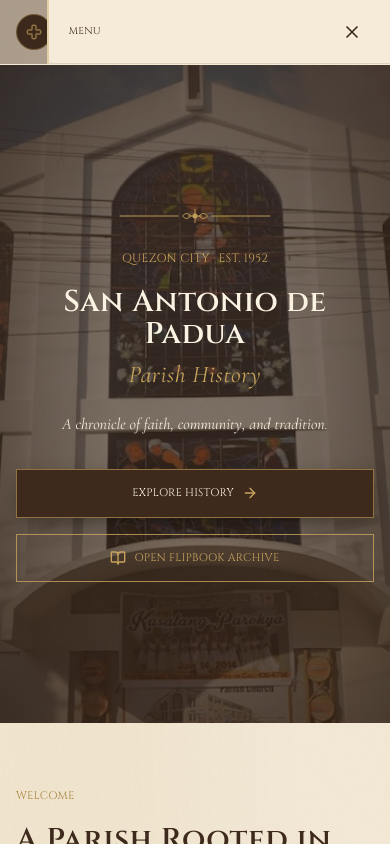
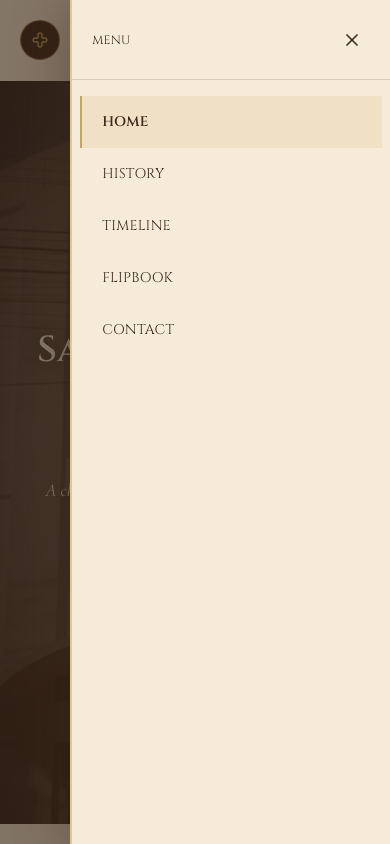
Before and after one commit to Ranyeelll/SADP-sample, a React (Vite) app: page / in a window 390 px wide. Both pictures are taken after a click on the button "Open menu". Shown: the top 844 px of the page. Built offline with nearby package versions, Linux system fonts and the light colour scheme.

Commit message:
refactor: enhance Navbar and PageHero components for improved styling and responsiveness

```diff
--- a/src/components/Navbar.tsx
+++ b/src/components/Navbar.tsx
@@ -1,155 +1,188 @@
-import React, { useEffect, useState } from 'react';
-import { Link, NavLink, useLocation } from 'react-router-dom';
-import { motion, AnimatePresence } from 'framer-motion';
-import { Menu, X, Cross } from 'lucide-react';
+import React, { useEffect, useState } from 'react'
+import { Link, NavLink, useLocation } from 'react-router-dom'
+import { motion, AnimatePresence } from 'framer-motion'
+import { Menu, X, Cross } from 'lucide-react'
 const links = [
   {
     to: '/',
-  label: 'Home'
+    label: 'Home',
   },
   {
     to: '/history',
-  label: 'History'
+    label: 'History',
   },
   {
     to: '/timeline',
-  label: 'Timeline'
+    label: 'Timeline',
   },
   {
     to: '/flipbook',
-  label: 'Flipbook'
+    label: 'Flipbook',
   },
   {
     to: '/contact',
-  label: 'Contact'
-}];
-
+    label: 'Contact',
+  },
+]
 export function Navbar() {
-  const [open, setOpen] = useState(false);
-  const [scrolled, setScrolled] = useState(false);
-  const location = useLocation();
+  const [open, setOpen] = useState(false)
+  const [scrolled, setScrolled] = useState(false)
+  const location = useLocation()
   useEffect(() => {
-    const onScroll = () => setScrolled(window.scrollY > 8);
-    onScroll();
-    window.addEventListener('scroll', onScroll);
-    return () => window.removeEventListener('scroll', onScroll);
-  }, []);
+    const onScroll = () => setScrolled(window.scrollY > 8)
+    onScroll()
+    window.addEventListener('scroll', onScroll)
+    return () => window.removeEventListener('scroll', onScroll)
+  }, [])
   useEffect(() => {
-    setOpen(false);
-  }, [location.pathname]);
+    setOpen(false)
+  }, [location.pathname])
+  // Lock body scroll when drawer open
+  useEffect(() => {
+    if (open) {
+      document.body.style.overflow = 'hidden'
+    } else {
+      document.body.style.overflow = ''
+    }
+    return () => {
+      document.body.style.overflow = ''
+    }
+  }, [open])
   return (
+    <>
       <header
-      className={`sticky top-0 z-40 w-full transition-all duration-300 ${scrolled ? 'bg-parchment/95 backdrop-blur border-b border-brown/15 shadow-[0_2px_12px_-6px_rgba(62,42,28,0.25)]' : 'bg-parchment/80 backdrop-blur-sm border-b border-transparent'}`}>
-
-      <div className="max-w-7xl mx-auto px-4 sm:px-5 md:px-8 h-16 md:h-20 flex items-center justify-between gap-3">
+        className={`sticky top-0 z-40 w-full transition-all duration-300 ${scrolled ? 'bg-parchment/95 backdrop-blur border-b border-brown/15 shadow-[0_2px_12px_-6px_rgba(62,42,28,0.25)]' : 'bg-parchment/80 backdrop-blur-sm border-b border-transparent'}`}
+      >
+        <div className="max-w-7xl mx-auto px-5 md:px-8 h-20 flex items-center justify-between">
           <Link to="/" className="flex items-center gap-3 group">
-          <div className="w-9 h-9 md:w-10 md:h-10 rounded-full bg-brown-dark border border-gold/60 flex items-center justify-center text-gold group-hover:bg-brown transition-colors flex-shrink-0">
+            <div className="w-10 h-10 rounded-full bg-brown-dark border border-gold/60 flex items-center justify-center text-gold group-hover:bg-brown transition-colors">
               <Cross className="w-4 h-4" strokeWidth={2.2} />
             </div>
-          <div className="leading-tight min-w-0">
-            <div className="font-display text-[10px] sm:text-[11px] md:text-xs tracking-[0.24em] sm:tracking-[0.3em] uppercase text-brown-dark truncate max-w-[52vw] sm:max-w-none">
+            <div className="leading-tight">
+              <div className="font-display text-[11px] md:text-xs tracking-[0.3em] uppercase text-brown-dark">
                 San Antonio de Padua
               </div>
-            <div className="font-cormorant italic text-[11px] sm:text-xs md:text-sm text-brown/70 -mt-0.5 truncate max-w-[52vw] sm:max-w-none">
+              <div className="font-cormorant italic text-xs md:text-sm text-brown/80 -mt-0.5">
                 Parish · Quezon City
               </div>
             </div>
           </Link>
 
           <nav className="hidden md:flex items-center gap-1">
-          {links.map((l) =>
+            {links.map((l) => (
               <NavLink
                 key={l.to}
                 to={l.to}
                 end={l.to === '/'}
                 className={({ isActive }) =>
-            `relative px-4 py-2 font-display text-[11px] tracking-[0.28em] uppercase transition-colors ${isActive ? 'text-brown-dark' : 'text-brown/70 hover:text-brown-dark'}`
-            }>
-
-              {({ isActive }) =>
+                  `relative px-4 py-2 font-display text-[11px] tracking-[0.28em] uppercase transition-colors ${isActive ? 'text-brown-dark' : 'text-brown/80 hover:text-brown-dark'}`
+                }
+              >
+                {({ isActive }) => (
                   <>
                     {l.label}
                     <span
-                className={`absolute left-4 right-4 -bottom-0.5 h-[2px] transition-all duration-300 ${isActive ? 'bg-gold opacity-100' : 'bg-gold opacity-0'}`} />
-
+                      className={`absolute left-4 right-4 -bottom-0.5 h-[2px] transition-all duration-300 ${isActive ? 'bg-gold opacity-100' : 'bg-gold opacity-0'}`}
+                    />
                   </>
-            }
+                )}
               </NavLink>
-          )}
+            ))}
           </nav>
 
           <button
             onClick={() => setOpen(true)}
             aria-label="Open menu"
-          className="md:hidden p-2 text-brown-dark flex-shrink-0">
-
+            className="md:hidden p-2 text-brown-dark"
+          >
             <Menu className="w-6 h-6" />
           </button>
         </div>
+      </header>
 
+      {/* Mobile drawer — rendered OUTSIDE the sticky/backdrop-blur header
+              so its `position: fixed` is relative to the viewport, not trapped
+              inside a containing block created by backdrop-filter. */}
       <AnimatePresence>
-        {open &&
-        <>
+        {open && (
+          <div className="md:hidden">
             <motion.div
               initial={{
-              opacity: 0
+                opacity: 0,
               }}
               animate={{
-              opacity: 1
+                opacity: 1,
               }}
               exit={{
-              opacity: 0
+                opacity: 0,
               }}
               onClick={() => setOpen(false)}
-            className="fixed inset-0 bg-brown-dark/40 z-50 md:hidden" />
-
-            <motion.div
+              className="fixed inset-0 z-[100]"
+              style={{
+                backgroundColor: 'rgba(43, 27, 15, 0.55)',
+              }}
+            />
+            <motion.aside
               initial={{
-              x: '100%'
+                x: '100%',
               }}
               animate={{
-              x: 0
+                x: 0,
               }}
               exit={{
-              x: '100%'
+                x: '100%',
               }}
               transition={{
                 type: 'tween',
                 duration: 0.35,
-              ease: [0.32, 0.72, 0, 1]
+                ease: [0.32, 0.72, 0, 1],
               }}
-            className="fixed top-0 right-0 bottom-0 w-[88%] max-w-sm bg-parchment z-50 md:hidden flex flex-col border-l-2 border-gold/40 overflow-y-auto">
-
-              <div className="flex items-center justify-between px-5 h-16 border-b border-brown/15 flex-shrink-0">
-                <span className="font-display text-[10px] tracking-[0.28em] uppercase text-brown-dark">
+              style={{
+                backgroundColor: '#F5EBD8',
+              }}
+              className="fixed top-0 right-0 bottom-0 w-[82%] max-w-sm z-[110] flex flex-col border-l-2 border-gold/50 shadow-[0_0_60px_rgba(62,42,28,0.5)]"
+            >
+              <div
+                className="flex items-center justify-between px-5 h-20 border-b border-brown/20"
+                style={{
+                  backgroundColor: '#F5EBD8',
+                }}
+              >
+                <span className="font-display text-xs tracking-[0.3em] uppercase text-brown-dark">
                   Menu
                 </span>
                 <button
                   onClick={() => setOpen(false)}
                   aria-label="Close menu"
-                className="p-2 text-brown-dark">
-
+                  className="p-2 text-brown-dark hover:text-gold-dark transition-colors"
+                >
                   <X className="w-5 h-5" />
                 </button>
               </div>
-              <nav className="flex flex-col px-2 py-5">
-                {links.map((l) =>
+
+              <nav
+                className="flex flex-col flex-1 px-2 py-4"
+                style={{
+                  backgroundColor: '#F5EBD8',
+                }}
+              >
+                {links.map((l) => (
                   <NavLink
                     key={l.to}
                     to={l.to}
                     end={l.to === '/'}
                     className={({ isActive }) =>
-                `px-5 py-3.5 font-display tracking-[0.22em] uppercase text-[13px] border-l-2 transition-colors ${isActive ? 'border-gold text-brown-dark bg-gold/10' : 'border-transparent text-brown/70 hover:text-brown-dark hover:bg-brown/5'}`
-                }>
-
+                      `px-5 py-4 font-display tracking-[0.25em] uppercase text-sm border-l-2 transition-colors ${isActive ? 'border-gold text-brown-dark bg-gold/15 font-semibold' : 'border-transparent text-brown-dark hover:text-gold-dark hover:bg-brown/5'}`
+                    }
+                  >
                     {l.label}
                   </NavLink>
+                ))}
+              </nav>
+            </motion.aside>
+          </div>
         )}
-              </nav>
-            </motion.div>
+      </AnimatePresence>
     </>
+  )
 }
-      </AnimatePresence>
-    </header>);
-
-}
--- a/src/components/PageHero.tsx
+++ b/src/components/PageHero.tsx
@@ -14,9 +14,9 @@ interface Props {
 }
 export function PageHero({ eyebrow, title, subtitle, crumbs }: Props) {
   return (
-    <section className="relative px-4 sm:px-6 md:px-8 pt-10 sm:pt-14 md:pt-24 pb-8 sm:pb-10 md:pb-16 text-center">
+    <section className="relative px-6 md:px-8 pt-16 md:pt-24 pb-12 md:pb-16 text-center">
       {crumbs && crumbs.length > 0 &&
-      <nav className="flex flex-wrap items-center justify-center gap-x-1.5 gap-y-2 mb-6 sm:mb-8 font-display text-[9px] sm:text-[10px] tracking-[0.24em] sm:tracking-[0.28em] uppercase text-brown/80 max-w-3xl mx-auto">
+      <nav className="flex items-center justify-center gap-1.5 mb-8 font-display text-[10px] tracking-[0.28em] uppercase text-brown/80">
           {crumbs.map((c, i) =>
         <Fragment key={i}>
               {c.to ?
@@ -38,28 +38,29 @@ export function PageHero({ eyebrow, title, subtitle, crumbs }: Props) {
       }
 
       {eyebrow &&
-      <p className="font-display text-[10px] md:text-xs tracking-[0.34em] sm:tracking-[0.4em] uppercase text-gold-dark mb-3 sm:mb-4 px-2">
+      <p className="font-display text-[11px] md:text-xs tracking-[0.4em] uppercase text-gold-dark mb-4">
           {eyebrow}
         </p>
       }
 
       <h1
-        className="font-display text-3xl sm:text-4xl md:text-6xl text-brown-dark leading-[1.08] sm:leading-tight max-w-4xl mx-auto"
+        className="font-display text-4xl md:text-6xl text-brown-dark leading-tight"
         style={{
-          fontWeight: 600
+          fontWeight: 600,
+          textShadow: '0 1px 8px rgba(0,0,0,0.08)'
         }}>
 
         {title}
       </h1>
 
       {subtitle &&
-      <p className="font-cormorant italic text-lg sm:text-xl md:text-2xl text-charcoal/90 mt-4 sm:mt-5 max-w-xl md:max-w-2xl mx-auto leading-relaxed px-1 sm:px-0">
+      <p className="font-cormorant italic text-xl md:text-2xl text-charcoal/90 mt-5 max-w-2xl mx-auto leading-relaxed">
           {subtitle}
         </p>
       }
 
-      <div className="text-gold mt-6 sm:mt-8 flex justify-center">
-        <Ornament className="w-28 sm:w-40 h-5" />
+      <div className="text-gold mt-8 flex justify-center">
+        <Ornament className="w-40 h-5" />
       </div>
     </section>);
 
--- a/src/pages/FlipbookArchive.tsx
+++ b/src/pages/FlipbookArchive.tsx
@@ -25,7 +25,7 @@ export function FlipbookArchive() {
 
 
       {/* Closed book preview */}
-      <section className="px-4 sm:px-6 md:px-8 pb-16">
+      <section className="px-6 md:px-8 pb-16">
         <div className="max-w-5xl mx-auto grid md:grid-cols-2 gap-12 md:gap-16 items-center">
           <motion.div
             initial={{
@@ -52,7 +52,7 @@ export function FlipbookArchive() {
               }}>
 
               <div
-                className="relative w-[220px] h-[310px] sm:w-[260px] sm:h-[360px] md:w-[300px] md:h-[420px]"
+                className="relative w-[260px] h-[360px] md:w-[300px] md:h-[420px]"
                 style={{
                   transform: 'rotateY(-22deg) rotateX(4deg)',
                   transformStyle: 'preserve-3d'
@@ -62,7 +62,7 @@ export function FlipbookArchive() {
                 <div className="absolute inset-y-2 -right-2 w-3 bg-gradient-to-r from-parchment-light to-beige border-y border-brown/20" />
                 {/* Cover */}
                 <div
-                    className="absolute inset-0 border border-gold/40 flex flex-col items-center justify-center text-center px-6 sm:px-8"
+                    className="absolute inset-0 border border-gold/40 flex flex-col items-center justify-center text-center px-8"
                   style={{
                     background:
                     'linear-gradient(135deg, #5A3E2B 0%, #3E2A1C 60%, #5A3E2B 100%)',
@@ -70,16 +70,17 @@ export function FlipbookArchive() {
                     '0 30px 60px -15px rgba(62,42,28,0.55), inset 0 0 40px rgba(0,0,0,0.4)'
                   }}>
 
-                  <div className="text-gold mb-5 sm:mb-6">
-                    <Ornament className="w-24 sm:w-32 h-5" />
+                  <div className="text-gold mb-6">
+                    <Ornament className="w-32 h-5" />
                   </div>
-                  <p className="font-display text-[9px] sm:text-[10px] tracking-[0.32em] sm:tracking-[0.4em] uppercase text-gold/80 mb-3">
+                  <p className="font-display text-[10px] tracking-[0.4em] uppercase text-gold/80 mb-3">
                     A Sacred Chronicle
                   </p>
                   <h3
-                    className="font-display text-gold text-xl sm:text-2xl md:text-3xl leading-tight"
+                    className="font-display text-gold text-2xl md:text-3xl leading-tight"
                     style={{
-                      fontWeight: 600
+                      fontWeight: 600,
+                      textShadow: '0 1px 8px rgba(0,0,0,0.25)'
                     }}>
 
                     History of the Church
@@ -87,7 +88,7 @@ export function FlipbookArchive() {
                   <div className="text-gold/80 mt-6 mb-6">
                     <Flourish className="w-20 h-4" />
                   </div>
-                  <p className="font-cormorant italic text-parchment-light/70 text-xs sm:text-sm">
+                  <p className="font-cormorant italic text-parchment-light/70 text-sm">
                     San Antonio de Padua Parish
                   </p>
                 </div>
@@ -114,18 +115,18 @@ export function FlipbookArchive() {
               delay: 0.1
             }}>
 
-            <p className="font-display text-[10px] sm:text-[11px] tracking-[0.34em] sm:tracking-[0.4em] uppercase text-gold-dark mb-4">
+            <p className="font-display text-[11px] tracking-[0.4em] uppercase text-gold-dark mb-4">
               The Archive
             </p>
             <h2
-              className="font-display text-2xl sm:text-3xl md:text-4xl text-brown-dark mb-5 leading-tight"
+              className="font-display text-3xl md:text-4xl text-brown-dark mb-5 leading-tight"
               style={{
                 fontWeight: 600
               }}>
 
               Read it as you would a printed book.
             </h2>
-            <div className="font-body text-[1rem] sm:text-[1.05rem] md:text-[1.1rem] text-charcoal leading-[1.75] sm:leading-[1.8] space-y-4 mb-8">
+            <div className="font-body text-[1.1rem] text-charcoal leading-[1.8] space-y-4 mb-8">
               <p>
                 The Flipbook Archive gathers a compiled chronicle of the wider
                 history of the Catholic Church — from the apostolic age through
@@ -141,7 +142,7 @@ export function FlipbookArchive() {
 
             <Link
               to="/flipbook/read"
-              className="group inline-flex items-center justify-center gap-3 px-8 py-3.5 bg-brown-dark border border-gold/60 text-parchment-light font-display tracking-[0.22em] sm:tracking-[0.25em] text-[11px] uppercase hover:bg-brown transition-colors shadow-[0_8px_24px_-8px_rgba(62,42,28,0.5)] w-full sm:w-auto">
+              className="group inline-flex items-center gap-3 px-8 py-3.5 bg-brown-dark border border-gold/60 text-parchment-light font-display tracking-[0.25em] text-xs uppercase hover:bg-brown transition-colors shadow-[0_8px_24px_-8px_rgba(62,42,28,0.5)]">
 
               <BookOpen className="w-4 h-4 text-gold" />
               Open the Archive
@@ -152,15 +153,15 @@ export function FlipbookArchive() {
       </section>
 
       {/* Chapter listing */}
-      <section className="px-4 sm:px-6 md:px-8 py-16 md:py-20 bg-beige/40 border-y border-brown/10">
+      <section className="px-6 md:px-8 py-16 md:py-20 bg-beige/40 border-y border-brown/10">
         <div className="max-w-6xl mx-auto">
           <div className="text-center mb-12">
             <ScrollText className="w-6 h-6 text-gold-dark mx-auto mb-4" />
-            <p className="font-display text-[10px] sm:text-[11px] tracking-[0.34em] sm:tracking-[0.4em] uppercase text-gold-dark mb-3">
+            <p className="font-display text-[11px] tracking-[0.4em] uppercase text-gold-dark mb-3">
               Contents
             </p>
             <h2
-              className="font-display text-2xl sm:text-3xl md:text-4xl text-brown-dark"
+              className="font-display text-3xl md:text-4xl text-brown-dark"
               style={{
                 fontWeight: 600
               }}>
@@ -172,7 +173,7 @@ export function FlipbookArchive() {
             </div>
           </div>
 
-          <div className="grid md:grid-cols-2 gap-4 sm:gap-5 md:gap-6">
+          <div className="grid md:grid-cols-2 gap-5 md:gap-6">
             {sections.map((s, i) =>
             <motion.div
               key={s.id}
@@ -195,10 +196,10 @@ export function FlipbookArchive() {
 
                 <Link
                 to={`/flipbook/read/${s.id}`}
-                className="group flex items-start gap-4 sm:gap-5 page-bg p-4 sm:p-5 md:p-6 border border-brown/15 hover:border-gold/60 transition-all duration-300 hover:shadow-[0_14px_28px_-14px_rgba(62,42,28,0.3)]">
+                className="group flex items-center gap-5 page-bg p-5 md:p-6 border border-brown/15 hover:border-gold/60 transition-all duration-300 hover:shadow-[0_14px_28px_-14px_rgba(62,42,28,0.3)]">
 
                   <div
-                  className="flex-shrink-0 w-12 h-12 sm:w-14 sm:h-14 md:w-16 md:h-16 border border-gold/40 bg-brown-dark/5 flex items-center justify-center font-display text-gold-dark text-base sm:text-lg"
+                  className="flex-shrink-0 w-14 h-14 md:w-16 md:h-16 border border-gold/40 bg-brown-dark/5 flex items-center justify-center font-display text-gold-dark text-lg"
                   style={{
                     fontWeight: 600
                   }}>
@@ -207,14 +208,14 @@ export function FlipbookArchive() {
                   </div>
                   <div className="flex-1 min-w-0">
                     <h3
-                    className="font-display text-base sm:text-lg md:text-xl text-brown-dark"
+                    className="font-display text-lg md:text-xl text-brown-dark"
                     style={{
                       fontWeight: 600
                     }}>
 
                       {s.title}
                     </h3>
-                    <p className="font-cormorant italic text-brown/80 text-xs sm:text-sm md:text-base">
+                    <p className="font-cormorant italic text-brown/80 text-sm md:text-base">
                       {s.dates} · {s.pages.length}{' '}
                       {s.pages.length === 1 ? 'page' : 'pages'}
                     </p>
--- a/src/pages/Home.tsx
+++ b/src/pages/Home.tsx
@@ -35,19 +35,19 @@ export function Home() {
   return (
     <PageLayout>
       {/* Hero */}
-      <section className="relative min-h-[78vh] md:h-[88vh] md:min-h-[560px] w-full flex items-center justify-center overflow-hidden py-14 md:py-0">
+      <section className="relative h-[88vh] min-h-[560px] w-full flex items-center justify-center overflow-hidden">
         <div
           className="absolute inset-0 bg-cover bg-center"
           style={{
             backgroundImage: `url(${HERO_IMG})`
           }} />
 
-        <div className="absolute inset-0 bg-brown-dark/65" />
+        <div className="absolute inset-0 bg-brown-dark/70" />
         <div
           className="absolute inset-0"
           style={{
             background:
-            'radial-gradient(ellipse at center, transparent 30%, rgba(43,27,15,0.6) 100%)'
+            'radial-gradient(ellipse at center, transparent 28%, rgba(43,27,15,0.72) 100%)'
           }} />
 
 
@@ -64,7 +64,7 @@ export function Home() {
             duration: 1,
             ease: 'easeOut'
           }}
-          className="relative z-10 text-center px-4 sm:px-6 max-w-4xl">
+          className="relative z-10 text-center px-6 max-w-4xl">
 
           <div className="text-gold/90 mb-6 flex justify-center">
             <Ornament className="w-44 h-5" />
@@ -73,31 +73,32 @@ export function Home() {
             Quezon City · Est. 1952
           </p>
           <h1
-            className="font-display text-3xl sm:text-4xl md:text-6xl lg:text-7xl text-parchment-light leading-[1.08] sm:leading-[1.05] max-w-3xl mx-auto"
+            className="font-display text-4xl md:text-6xl lg:text-7xl text-parchment-light leading-[1.05] max-w-3xl mx-auto"
             style={{
-              fontWeight: 600
+              fontWeight: 600,
+              textShadow: '0 2px 16px rgba(0,0,0,0.45)'
             }}>
 
             San Antonio de Padua
-            <span className="block font-cormorant italic font-normal text-gold mt-2 text-2xl sm:text-3xl md:text-5xl">
+            <span className="block font-cormorant italic font-normal text-gold mt-2 text-3xl md:text-5xl" style={{ textShadow: '0 2px 12px rgba(0,0,0,0.35)' }}>
               Parish History
             </span>
           </h1>
-          <p className="font-cormorant italic text-base sm:text-lg md:text-2xl text-parchment-light/95 mt-5 sm:mt-6 max-w-xl md:max-w-2xl mx-auto leading-relaxed px-1">
+          <p className="font-cormorant italic text-lg md:text-2xl text-parchment-light/95 mt-6 max-w-2xl mx-auto leading-relaxed" style={{ textShadow: '0 1px 10px rgba(0,0,0,0.35)' }}>
             A chronicle of faith, community, and tradition.
           </p>
 
-          <div className="mt-8 sm:mt-10 flex flex-col sm:flex-row items-stretch sm:items-center justify-center gap-4 max-w-md sm:max-w-none mx-auto">
+          <div className="mt-10 flex flex-col sm:flex-row items-center justify-center gap-4">
             <Link
               to="/history"
-              className="group inline-flex justify-center items-center gap-2 px-8 py-3.5 bg-brown-dark border border-gold/60 text-parchment-light font-display tracking-[0.22em] sm:tracking-[0.25em] text-[11px] uppercase hover:bg-brown transition-colors shadow-[0_8px_24px_-8px_rgba(0,0,0,0.6)] w-full sm:w-auto">
+              className="group inline-flex items-center gap-2 px-8 py-3.5 bg-brown-dark border border-gold/60 text-parchment-light font-display tracking-[0.25em] text-xs uppercase hover:bg-brown transition-colors shadow-[0_8px_24px_-8px_rgba(0,0,0,0.6)]">
 
               Explore History
               <ArrowRight className="w-4 h-4 text-gold group-hover:translate-x-1 transition-transform" />
             </Link>
             <Link
               to="/flipbook"
-              className="group inline-flex justify-center items-center gap-2 px-8 py-3.5 bg-transparent border border-gold/80 text-gold font-display tracking-[0.22em] sm:tracking-[0.25em] text-[11px] uppercase hover:bg-gold/10 transition-colors w-full sm:w-auto">
+              className="group inline-flex items-center gap-2 px-8 py-3.5 bg-transparent border border-gold/80 text-gold font-display tracking-[0.25em] text-xs uppercase hover:bg-gold/10 transition-colors">
 
               <BookOpen className="w-4 h-4" />
               Open Flipbook Archive
@@ -107,7 +108,7 @@ export function Home() {
       </section>
 
       {/* Welcome */}
-      <section className="px-4 sm:px-6 md:px-8 py-16 sm:py-20 md:py-28 max-w-6xl mx-auto">
+      <section className="px-6 md:px-8 py-20 md:py-28 max-w-6xl mx-auto">
         <div className="grid md:grid-cols-2 gap-12 md:gap-16 items-center">
           <motion.div
             initial={{
@@ -192,7 +193,7 @@ export function Home() {
       </section>
 
       {/* Featured cards */}
-      <section className="px-4 sm:px-6 md:px-8 py-16 sm:py-20 md:py-24 bg-beige/40 border-y border-brown/10">
+      <section className="px-6 md:px-8 py-20 md:py-24 bg-beige/40 border-y border-brown/10">
         <div className="max-w-6xl mx-auto">
           <div className="text-center mb-14">
             <p className="font-display text-[11px] tracking-[0.4em] uppercase text-gold-dark mb-3">
@@ -262,7 +263,7 @@ export function Home() {
       </section>
 
       {/* Heritage quote */}
-      <section className="px-4 sm:px-6 md:px-8 py-20 sm:py-24 md:py-32 max-w-4xl mx-auto text-center">
+      <section className="px-6 md:px-8 py-24 md:py-32 max-w-4xl mx-auto text-center">
         <div className="text-gold flex justify-center mb-8">
           <Cross className="w-6 h-6" strokeWidth={1.5} />
         </div>
```
Lines whose indentation alone changed are shown as unchanged.
